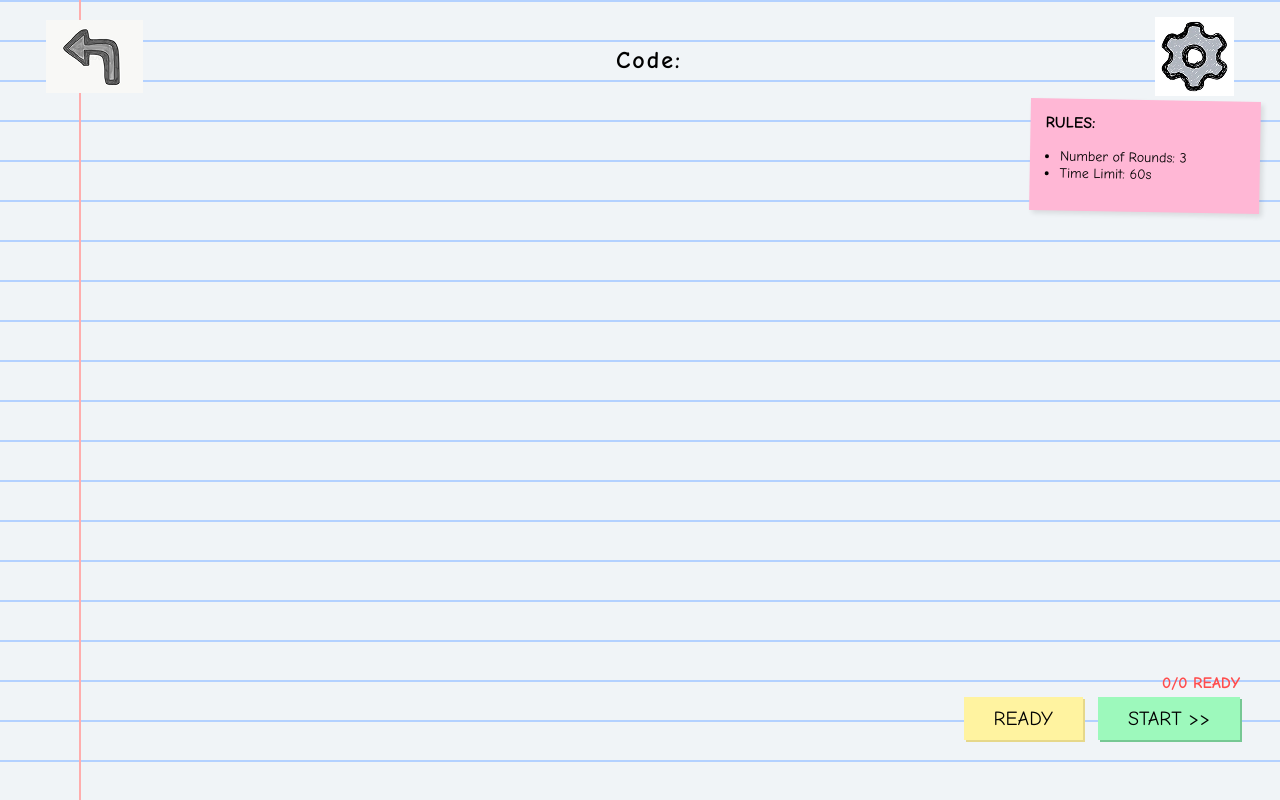
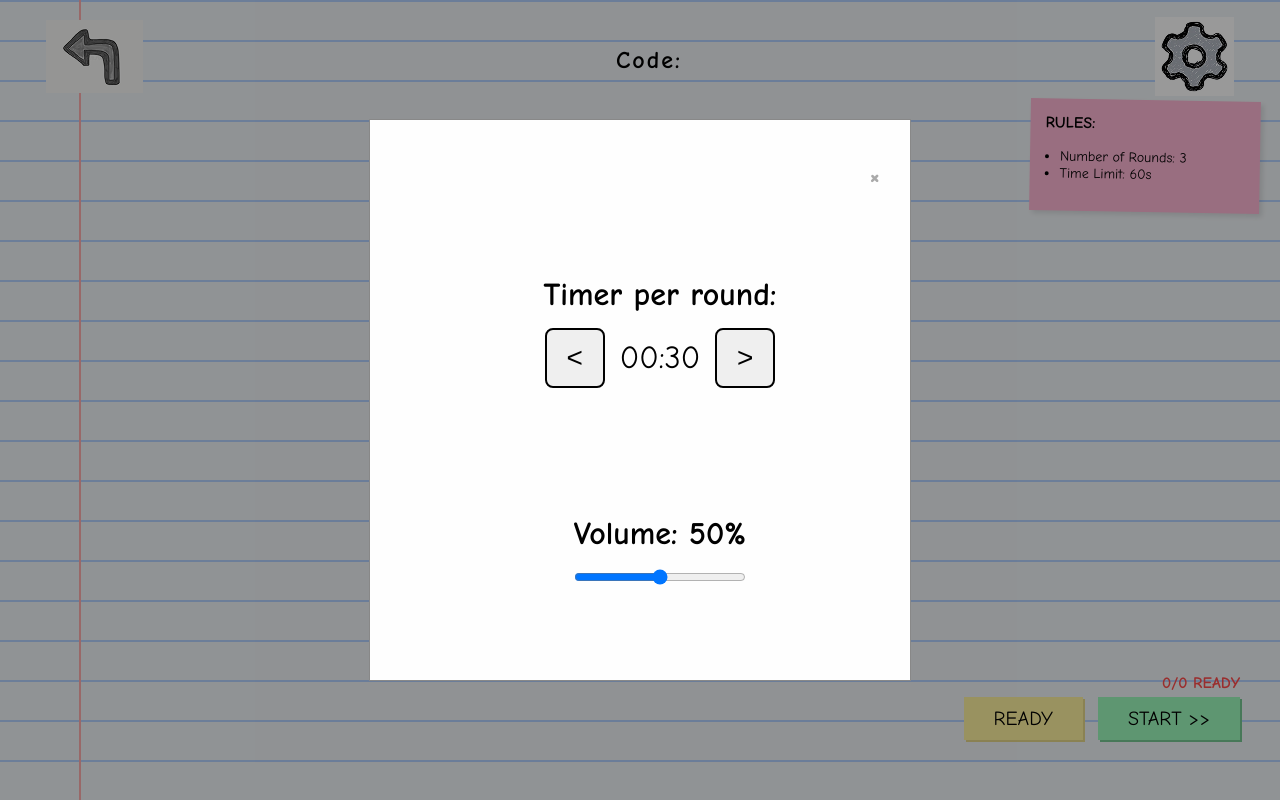
Before and after one commit to maxf6-283/Doodle-Derby, a website built with Vite: page src/lobby-ui/lobby.html in a window 1280 px wide. Both pictures are taken after a click on the button 1194 px from the left and 60 px from the top of the page. Built offline with nearby package versions, Linux system fonts and the light colour scheme; what playroomkit would draw is missing.

Commit message:
added timer and volume customizer in settings icon

```diff
--- a/src/lobby-ui/lobby.css
+++ b/src/lobby-ui/lobby.css
@@ -356,10 +356,12 @@ body {
 
 .customization-body {
   display: flex;
+  flex: 1;   /* Expand to fill available vertical space */
   flex-direction: column;
   align-items: center;
   gap: 30px;
   padding: 20px;
+  width: 100%;
 }
 
 /* Larger Placeholder View */
@@ -497,3 +499,70 @@ body {
   max-width: 80%;
   max-height: 80%;
 }
+
+#settingsMenu .modal-content {
+  display: flex;
+  flex-direction: column;
+  align-items: flex-start;
+  padding: 40px 20px 20px 20px;
+}
+
+#settingsMenu .modal-content .close {
+  align-self: flex-end;
+  font-size: 28px;
+  font-weight: bold;
+  cursor: pointer;
+  margin-bottom: 10px;
+}
+
+#settingsMenu .customization-body {
+  display: flex;
+  flex-direction: column;
+  width: 100%;
+  height: 100%;
+  justify-content: space-evenly;
+  gap: 20px;
+  padding: 20px;
+}
+
+#settingsMenu .customization-body #timerContainer,
+#settingsMenu .customization-body #volumeContainer {
+  display: flex;
+  flex-direction: column;
+  justify-content: center;  /* Center content vertically inside */
+  align-items: center;      /* Center content horizontally */
+  flex-grow: 1;             /* Makes them expand equally to fill available space */
+}
+
+#timerContainer label, #volumeContainer label {
+  font-size: 2rem;
+  font-weight: bold;
+  margin-bottom: 15px;
+}
+
+#custom-timer-display {
+  display: flex;
+  align-items: center;
+  gap: 15px;
+}
+
+#custom-timer-display button {
+  width: 60px;         /* bigger buttons */
+  height: 60px;
+  font-size: 28px;
+  cursor: pointer;
+  border-radius: 8px;
+  border: 2px solid #000;
+}
+
+#timerDuration {
+  font-size: 2rem;
+  min-width: 60px;
+  text-align: center;
+}
+
+#volumeSlider {
+  width: 100%;
+  height: 1rem;
+  cursor: pointer;
+}
--- a/src/lobby-ui/lobby.html
+++ b/src/lobby-ui/lobby.html
@@ -60,12 +60,33 @@
         </div>
       </div>
 
+      <div id="settingsMenu" class="modal">
+        <div class="modal-content">
+          <span class="close">&times;</span>
+          <div class="customization-body">
+            <div id="timerContainer">
+              <label for="timer">Timer per round:</label>
+              <div id="custom-timer-display">
+                <button id="lessTime">&lt;</button>
+                <span id="timerDuration"></span>
+                <button id="moreTime">&gt;</button>
+              </div>
+            </div>
+
+            <div id="volumeContainer">
+              <label for="volume"></label>
+              <input type="range" id="volumeSlider" name="volumeSlider" min="0" max="100" step="5" />
+            </div>
+          </div>
+        </div>
+      </div>
+
       <header class="lobby-header">
         <button class="icon-btn">
           <img src="/assets/lobby/escapearrow.png" alt="Back" class="ui-icon" />
         </button>
         <h1>Code: <span id="code-span"></span></h1>
-        <button class="icon-btn">
+        <button id="settings-btn" class="icon-btn">
           <img
             src="/assets/lobby/settings.png"
             alt="Settings"
--- a/src/lobby-ui/lobby.ts
+++ b/src/lobby-ui/lobby.ts
@@ -51,13 +51,25 @@ const code_span = document.getElementById("code-span") as HTMLSpanElement;
 const startBtn = document.getElementById("start-btn") as HTMLButtonElement;
 const readyCount = document.getElementById("ready-count") as HTMLDivElement;
 const readyBtn = document.getElementById("ready-btn") as HTMLButtonElement;
+const settingsBtn = document.getElementById("settings-btn") as HTMLButtonElement;
+const timerDuration = document.getElementById('timerDuration') as HTMLSpanElement;
+const lessTimeBtn = document.getElementById('lessTime') as HTMLButtonElement;
+const moreTimeBtn = document.getElementById('moreTime') as HTMLButtonElement;
+const volumeLevel = document.querySelector('label[for="volume"]') as HTMLLabelElement;
+const volumeSlider = document.getElementById('volumeSlider') as HTMLInputElement;
 const customizeModal = document.getElementById(
   "customizePlayerModal",
 ) as HTMLDivElement;
-const modalCloseBtn = document.getElementsByClassName(
-  "close",
-)[0] as HTMLElement;
-
+const modalCloseBtns = document.querySelectorAll(".modal .close") as NodeListOf<HTMLElement>; //Finds all .close elements in class .modal --> Returns all nodes found
+modalCloseBtns.forEach(btn => {
+  btn.onclick = () => {
+    const parentModal = btn.closest(".modal") as HTMLDivElement;
+    if (parentModal) {
+      parentModal.style.display = "none";
+    }
+  };
+});
+const settingsMenu = document.getElementById("settingsMenu") as HTMLDivElement;
 const accessoryPicker = document.getElementById(
   "accessory-picker",
 ) as HTMLDivElement;
@@ -71,10 +83,50 @@ let activeSlotIndex: number | null = null;
 
 const closeModal = () => {
   customizeModal.style.display = "none";
+  settingsMenu.style.display = "none";
 };
-modalCloseBtn.onclick = closeModal;
 
 code_span.innerText = getRoomCode() ?? "Error";
+
+
+/////////////////////////// SETTINGS MENU ////////////////////////////////
+settingsBtn.addEventListener("click", () => {
+  settingsMenu.style.display = "flex";
+});
+
+let timerSeconds = 30; // default 30 seconds
+const MIN_SECS = 15;
+const MAX_SECS = 180;
+
+function updateTimerDisplay() {
+  const minutes = Math.floor(timerSeconds / 60);
+  const seconds = timerSeconds % 60;
+  timerDuration.textContent = `${minutes.toString().padStart(2,'0')}:${seconds.toString().padStart(2,'0')}`; // ex: 01:00
+
+  lessTimeBtn.disabled = timerSeconds <= MIN_SECS;
+  moreTimeBtn.disabled = timerSeconds >= MAX_SECS;
+}
+
+lessTimeBtn.addEventListener('click', () => {
+  timerSeconds = Math.max(MIN_SECS, timerSeconds - 15);
+  updateTimerDisplay();
+});
+
+moreTimeBtn.addEventListener('click', () => {
+  timerSeconds = Math.min(MAX_SECS, timerSeconds + 15);
+  updateTimerDisplay();
+});
+updateTimerDisplay();
+
+function updateVolumeDisplay() {
+  volumeLevel.textContent = `Volume: ${volumeSlider.value}%`;
+}
+
+volumeSlider.addEventListener('input', () => {
+  updateVolumeDisplay();
+});
+updateVolumeDisplay();
+/////////////////////////// LOBBY LOGIC ////////////////////////////////
 
 readyBtn.addEventListener("click", () => {
   const currentState = myPlayer().getState("isReady") || false;
@@ -237,6 +289,9 @@ window.addEventListener("click", (e) => {
   if (e.target === customizeModal) {
     closeModal();
   }
+  if (e.target === settingsMenu) {
+    closeModal();
+  }
 });
 
 onPlayerJoin(player => {
```
